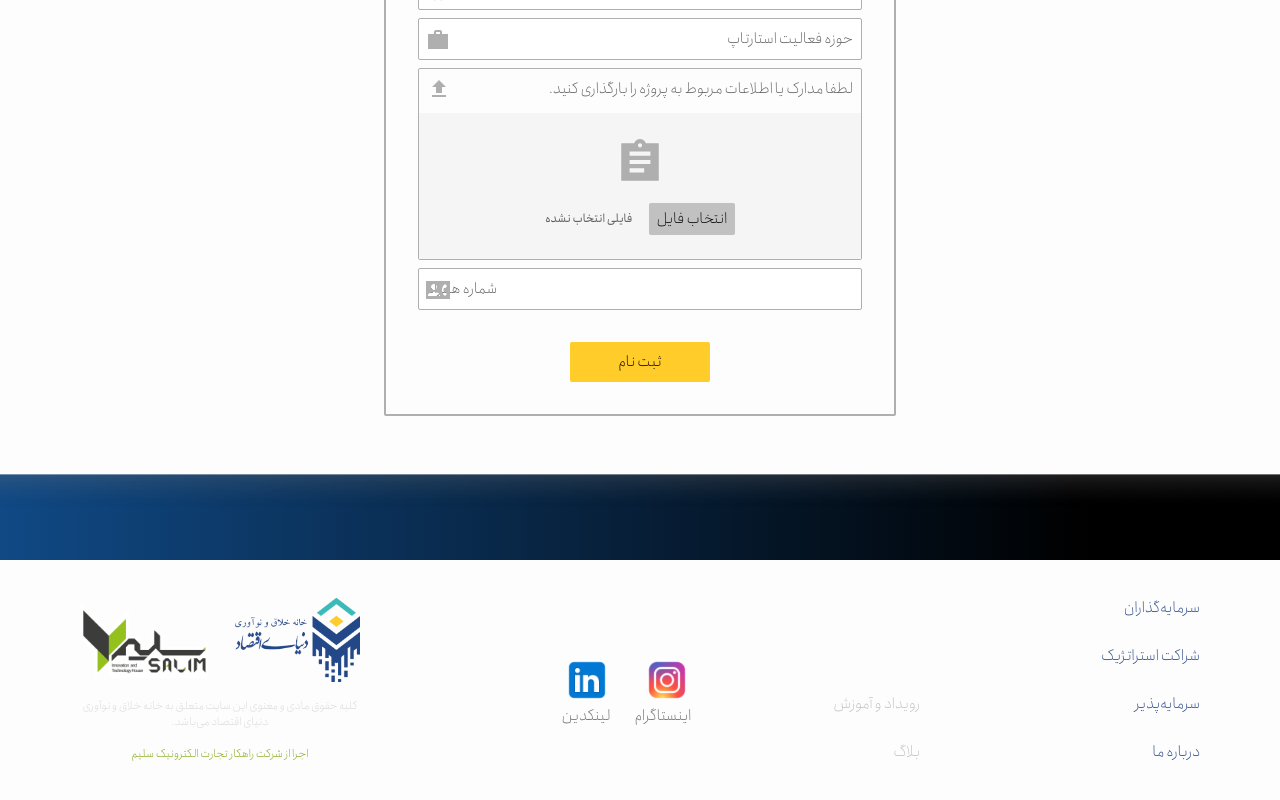
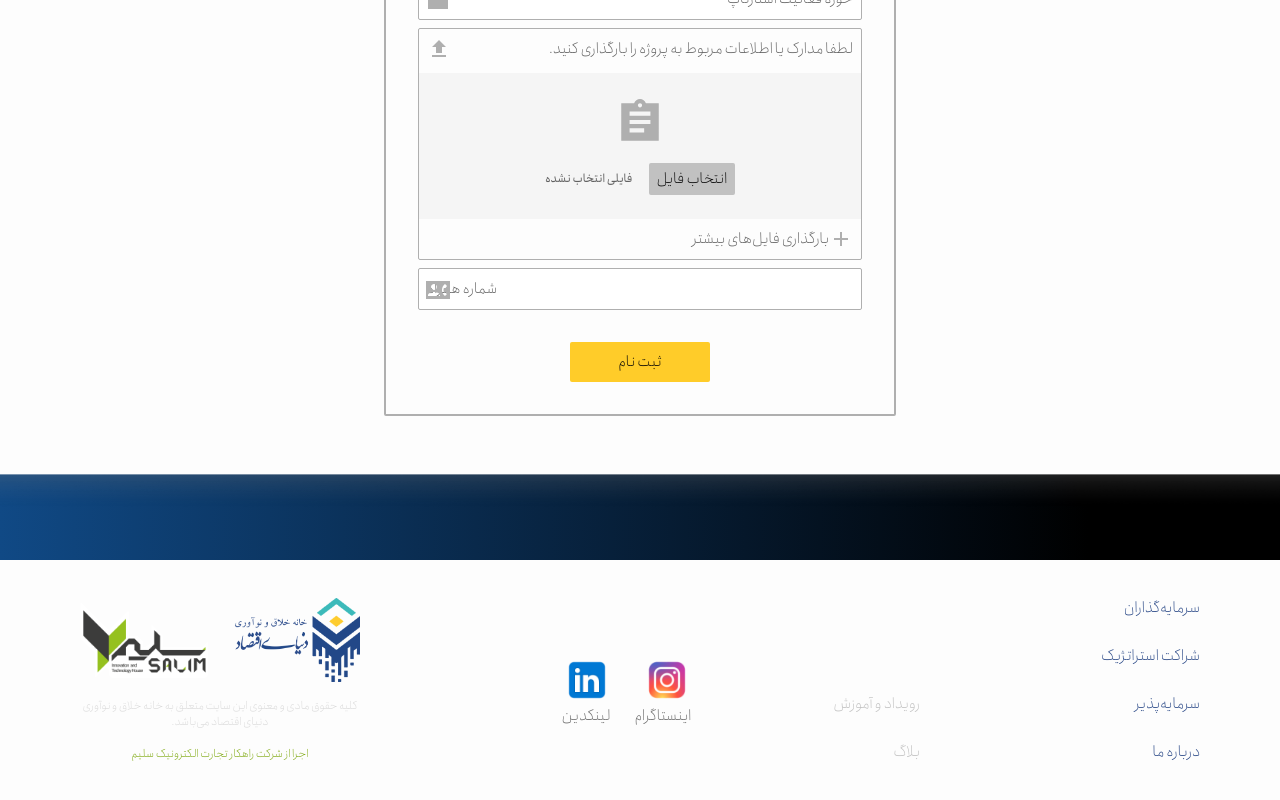
Before and after one commit to MaryamTaslimi/de-front, a Next.js app: page /startup in a window 1280 px wide. Shown: the part 4084-4884 px from the top of the page. Built offline with nearby package versions, Linux system fonts and the light colour scheme; what tailwindcss-rtl would draw is missing.

Commit message:
multiple form upload done

```diff
--- a/components/Startup/StartupForm.js
+++ b/components/Startup/StartupForm.js
@@ -4,6 +4,7 @@ import ContactPhoneSharpIcon from '@mui/icons-material/ContactPhoneSharp';
 import VerifiedSharpIcon from '@mui/icons-material/VerifiedSharp';
 import FileUploadSharpIcon from '@mui/icons-material/FileUploadSharp';
 import AssignmentSharpIcon from '@mui/icons-material/AssignmentSharp';
+import AddIcon from '@mui/icons-material/Add';
 
 import {apiRoutes} from "../../utils/const";
 import axios from "axios";
@@ -14,13 +15,13 @@ export default function StartupForm() {
     const [name, setName] = useState("");
     const [startup, setStartup] = useState("");
     const [workArea, setWorkArea] = useState("");
-    const [selectedFile, setSelectedFile] = useState(null);
+    const [selectedFiles, setSelectedFiles] = useState([]);
     const [phone, setPhone] = useState("");
     const [loading, setLoading] = useState(false);
-
+    const [filesCount, setFilesCount] = useState(1);
+    const formUploads = []
 
     const submitForm = () => {
-
         if (name && phone && phone.length === 11) {
             setLoading(true);
             const formData = new FormData();
@@ -28,7 +29,10 @@ export default function StartupForm() {
             formData.append("startup", startup);
             formData.append("workArea", workArea);
             formData.append("phone", phone);
-            formData.append("doc", selectedFile);
+            selectedFiles.map(file => {
+                formData.append("docs", file)
+            })
+            // formData.append("doc", selectedFile);
             axios.post(apiRoutes.baseURL + apiRoutes.startupForm, formData, {
                 "Content-Type": "multipart/form-data"
             })
@@ -50,6 +54,27 @@ export default function StartupForm() {
         } else {
             alert("وارد کردن نام و شماره همراه ۱۱ رقمی الزامی است.")
         }
+    }
+
+    for (let i = 0; i < filesCount; i++) {
+        formUploads.push(
+            <div className = "flex flex-row justify-between items-center gap-4" key={i}>
+                <label
+                    htmlFor = "docs"
+                    className = "cursor-pointer font-light text-base text-shades-100 px-2 py-1 rounded-sm bg-shades-40 focus-within:outline-none focus-within:ring-2 focus-within:ring-offset-2 focus-within:ring-accent-50"
+                >
+                    <span>انتخاب فایل</span>
+                    <input id = "docs" name = "docs" type = "file"
+                           className = "sr-only"
+                           onChange = {(e) => {
+                               setSelectedFiles((prevFiles) => [...prevFiles, e.target.files[0]]);
+                           }
+                           }
+                    />
+                </label>
+                <p className = "text-xs text-shades-80">{selectedFiles[i] ? selectedFiles[i].name : "فایلی انتخاب نشده"}</p>
+            </div>
+        )
     }
 
     return (
@@ -116,26 +141,16 @@ export default function StartupForm() {
                         </div>
 
                         <div className = "mt-1 flex flex-col gap-4 justify-center items-center py-6 bg-shades-20">
+                            <AssignmentSharpIcon className = {"text-form-grey text-md"} sx = {{fontSize: 50}}/>
+                            {formUploads}
+                        </div>
 
-                            <AssignmentSharpIcon className = {"text-form-grey text-md"}
-                                                 sx = {{fontSize: 50}}/>
-                            <div className = "flex flex-row justify-between items-center gap-4">
-                                <label
-                                    htmlFor = "doc"
-                                    className = "cursor-pointer font-light text-base text-shades-100 px-2 py-1 rounded-sm bg-shades-40 focus-within:outline-none focus-within:ring-2 focus-within:ring-offset-2 focus-within:ring-accent-50"
-                                >
-                                    <span>انتخاب فایل</span>
-                                    <input id = "doc" name = "doc" type = "file"
-                                           className = "sr-only"
-                                           onChange = {(e) => {
-                                               setSelectedFile(e.target.files[0]);
-                                           }
-                                           }
-                                    />
-                                </label>
-                                <p className = "text-xs text-shades-80">{selectedFile ? selectedFile.name : "فایلی انتخاب نشده"}</p>
+                        <div className = {"flex flex-row p-2 cursor-pointer"} onClick = {() => {
+                            setFilesCount(filesCount + 1)
+                        }}>
+                            <AddIcon className = {"text-form-grey text-md"}/>
+                            <p className = {"text-shades-80 text-base font-light"}>بارگذاری فایل‌های بیشتر</p>
 
-                            </div>
                         </div>
                     </div>
 
--- a/utils/const.js
+++ b/utils/const.js
@@ -7,6 +7,7 @@ const port = 5005
 export const apiRoutes = {
     // baseURL: `http://185.110.189.42:${port}/`,
     baseURL: `https://api.deic.vc/`,
+    // baseURL: `http://localhost:5005/`,
     mainForm: "main-form",
     investorForm: "investor-form",
     partnerForm: "partnership-form",
```
